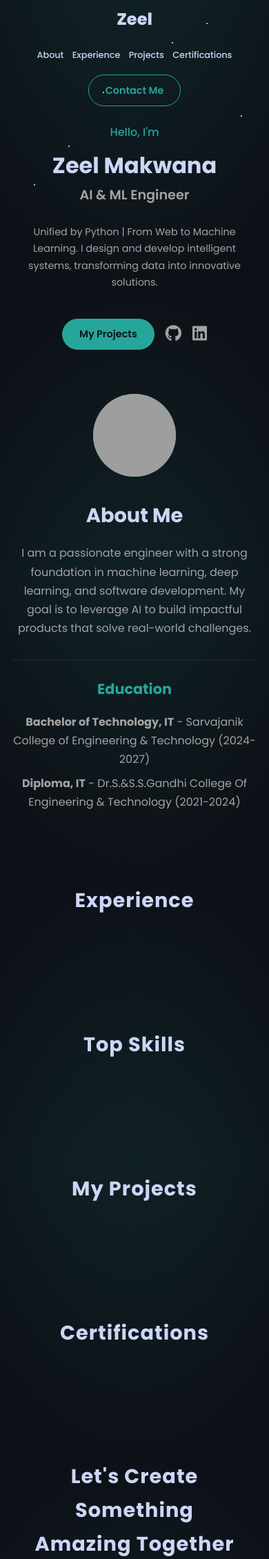
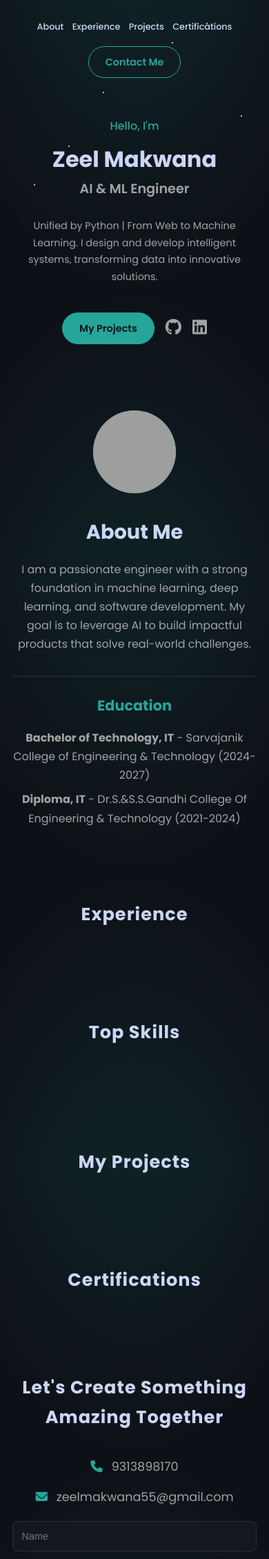
Before and after one commit to Zeelmakwana/django-portfolio, a Django app: template mzapp/templates/mzapp/index.html in a window 390 px wide. Shown: the top 2260 px of the page at 69% size. Run offline with Django 5.2, Linux system fonts and the light colour scheme; the template is opened without the code that fills it, so the values that code supplies are empty; grey boxes are pictures that could not be loaded.

Commit message:
Initial Django portfolio commit

```diff
--- a/mzapp/static/mzapp/style.css
+++ b/mzapp/static/mzapp/style.css
@@ -501,3 +501,105 @@ a.cert-link { text-decoration: none; color: inherit; }
     from { transform: translateX(100%); opacity: 0; }
     to { transform: translateX(0); opacity: 1; }
 }
+
+
+
+/* ===============================
+   FINAL MOBILE POLISHING FIXES
+   =============================== */
+
+/* 1) Make all skill cards uniform height and aligned */
+.skills-grid {
+  justify-items: center;
+  align-items: stretch; /* all cards same height */
+}
+
+.skill-card {
+  display: flex !important;
+  flex-direction: column !important;
+  justify-content: center !important;
+  align-items: center !important;
+  text-align: center !important;
+  height: 130px !important; /* fixed height for uniform look */
+  width: 100% !important;
+  box-sizing: border-box !important;
+}
+
+/* adjust smaller screens */
+@media (max-width: 480px) {
+  .skill-card {
+    height: 115px !important; /* slightly smaller */
+  }
+}
+
+/* 2) Reduce excessive spacing between sections */
+section {
+  padding-top: 3rem !important;
+  padding-bottom: 3rem !important;
+}
+
+/* but keep a bit more padding on desktop */
+@media (min-width: 992px) {
+  section {
+    padding-top: 6rem !important;
+    padding-bottom: 6rem !important;
+  }
+}
+
+/* 3) Specifically tighten the gap between skills and projects */
+#skills {
+  margin-bottom: 1rem !important;
+}
+#projects {
+  margin-top: 1rem !important;
+}
+
+/* 4) Tighten the contact area spacing */
+#contact {
+  padding-top: 2rem !important;
+  padding-bottom: 2rem !important;
+}
+
+.contact-info {
+  margin-bottom: 1rem !important;
+  gap: 0.4rem 1rem !important;
+}
+
+.contact-form {
+  gap: 1rem !important;
+}
+
+/* 5) Ensure consistent text sizing inside skill cards */
+.skill-card span {
+  font-size: 1rem !important;
+  font-weight: 500 !important;
+  color: var(--text-color) !important;
+  line-height: 1.2 !important;
+}
+
+/* Optional: slightly reduce section titles for mobile */
+@media (max-width: 480px) {
+  .section-title {
+    font-size: 1.6rem !important;
+    margin-bottom: 2rem !important;
+  }
+}
+
+/* ===============================
+   MOBILE CONTACT INFO STACK FIX
+   =============================== */
+@media (max-width: 768px) {
+  .contact-info {
+    display: flex !important;
+    flex-direction: column !important;  /* Stack vertically */
+    align-items: center !important;
+    text-align: center !important;
+    gap: 0.5rem !important;
+  }
+
+  .contact-info p {
+    justify-content: center !important;
+    width: 100% !important;
+    margin: 0.2rem 0 !important;
+  }
+}
--- a/mzapp/templates/mzapp/index.html
+++ b/mzapp/templates/mzapp/index.html
@@ -48,7 +48,9 @@
 
         <header class="header fade-in-up">
 
-            <a href="#" class="logo">Zeel</a>
+
+            <a href="#" class="logo" aria-hidden="true"></a>
+
 
             <nav class="navbar">
 
--- a/runtime.txt
+++ /dev/null
@@ -1 +0,0 @@
-python-3.10.12
```
Also changed, not shown: vercel.json (deleted), 2 other files.
